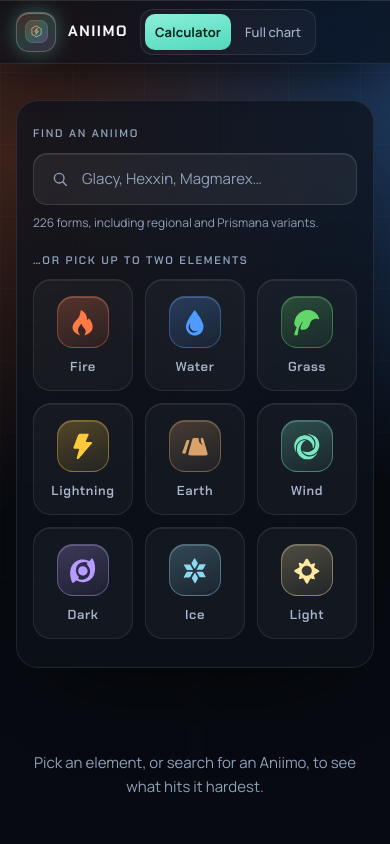
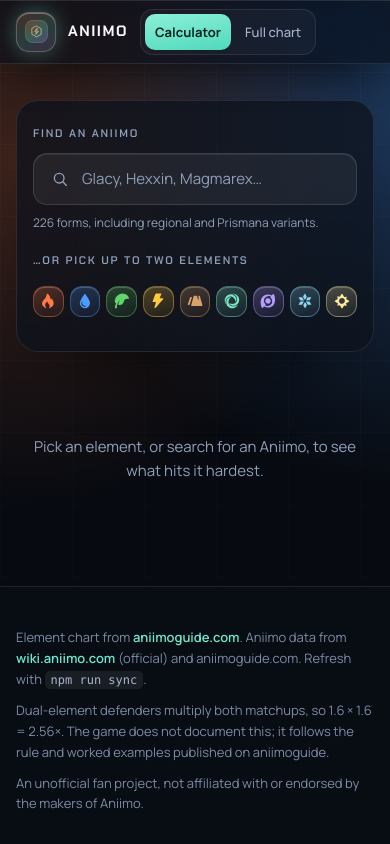
Before and after one commit to ManuelGraf/AniimoWeaknessCalculator, a React (Vite) app: page / in a window 390 px wide. Shown: the top 844 px of the page. Built offline with nearby package versions, Linux system fonts and the light colour scheme.

Commit message:
mobile chips

```diff
--- a/src/App.tsx
+++ b/src/App.tsx
@@ -120,7 +120,10 @@
                         onClick={() => toggleElement(el)}
                       >
                         <ElPlate element={el} size="lg" />
-                        {el}
+                        {/* Hidden on phones, where the bar is one row of glyphs -
+                            visually-hidden rather than removed, so the button
+                            keeps "Fire" as its accessible name. */}
+                        <span className="picker__name">{el}</span>
                       </button>
                     ))}
                   </div>
--- a/src/aniimo-dark.css
+++ b/src/aniimo-dark.css
@@ -581,6 +581,47 @@
   .glance__el { width: auto; }
 }
 
+/* Phones: the picker is one row of nine glyphs.
+   A 3x3 block of labelled cards is ~380px tall here and pushes the answer
+   below the fold before anything has been picked. At this width the plate is
+   the whole control - the card chrome comes off, the plate square carries the
+   tint, the border and the pressed glow, and the name goes to the screen
+   reader only so each button still announces as "Fire". */
+@media (max-width: 560px) {
+  .picker { grid-template-columns: repeat(9, minmax(0, 1fr)); gap: 6px; }
+
+  .picker__btn {
+    gap: 0; padding: 0;
+    /* Nine across a 360px screen leaves the plate about 28px wide. The button
+       stays 44px tall around it so the tap target is only tight on one axis. */
+    min-height: 44px; justify-content: center;
+    background: none; border-color: transparent; box-shadow: none;
+  }
+  .picker__btn:hover,
+  .picker__btn[aria-pressed="true"] {
+    background: none; border-color: transparent; box-shadow: none;
+  }
+  /* A definite size rather than 100%: the glyph inside is sized in percent,
+     and a percentage of an auto height makes the <svg> fall back to its
+     300x150 default and stretch the plate into a tall pill. The width of one
+     column is (viewport - gutters - card padding - the eight gaps) / 9. */
+  .picker__btn .el-plate {
+    --plate-size: clamp(24px, calc((100vw - 112px) / 9), 48px);
+    --plate-radius: 12px;
+  }
+  /* With the card gone, "picked" has to read off the plate alone: a solid
+     ring, since the soft glow the desktop uses disappears at 28px. */
+  .picker__btn[aria-pressed="true"] .el-plate {
+    background: linear-gradient(160deg, rgb(var(--el-rgb) / 0.48), rgb(var(--el-rgb) / 0.20));
+    box-shadow: var(--shadow-plate), 0 0 0 2px rgb(var(--el-rgb) / 0.9);
+  }
+
+  .picker__name {
+    position: absolute; width: 1px; height: 1px;
+    overflow: hidden; clip-path: inset(50%); white-space: nowrap;
+  }
+}
+
 @media (prefers-reduced-motion: reduce) {
   html { scroll-behavior: auto; }
   *, *::before, *::after { transition-duration: 0.01ms !important; animation-duration: 0.01ms !important; }
```
